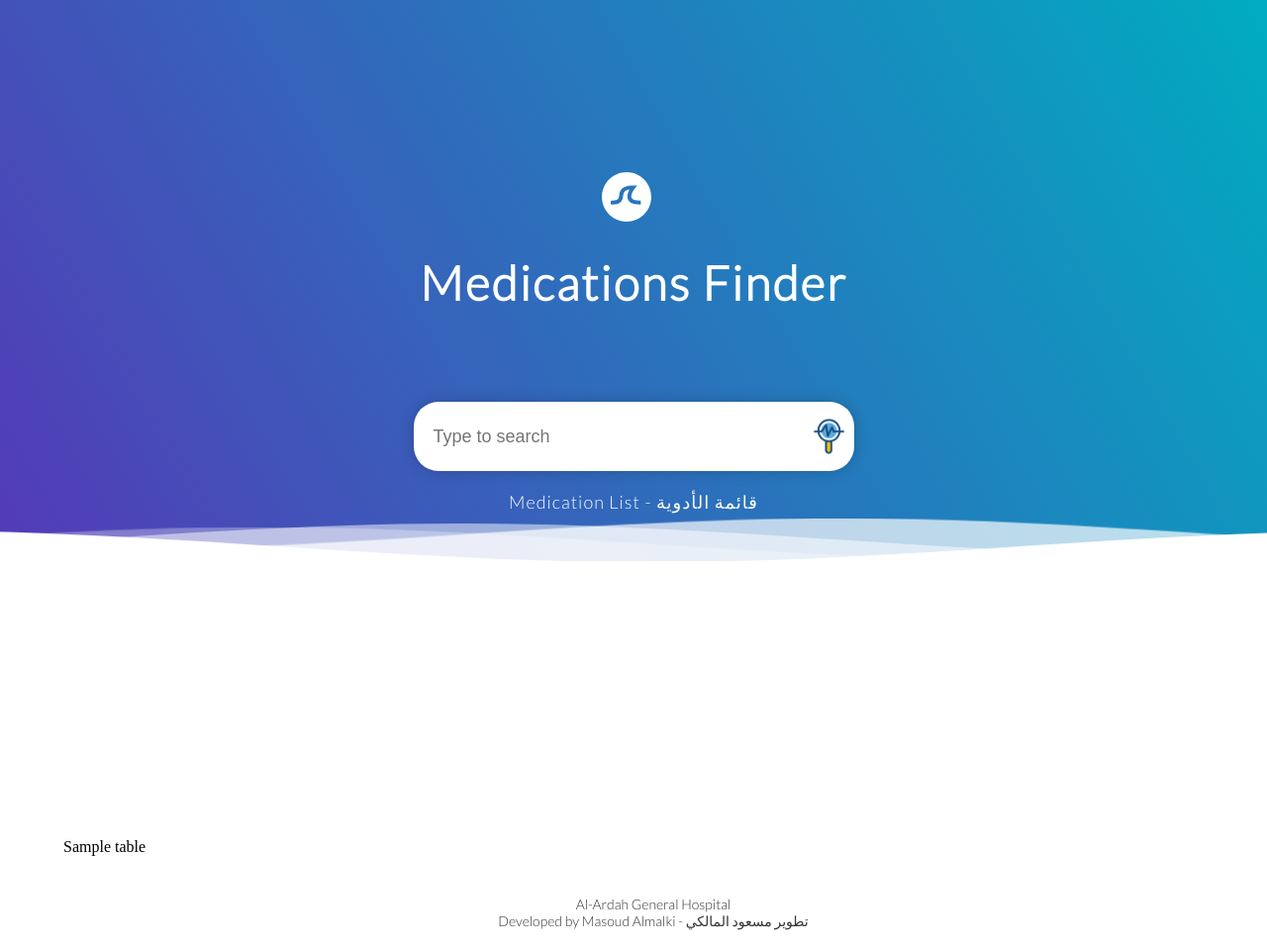
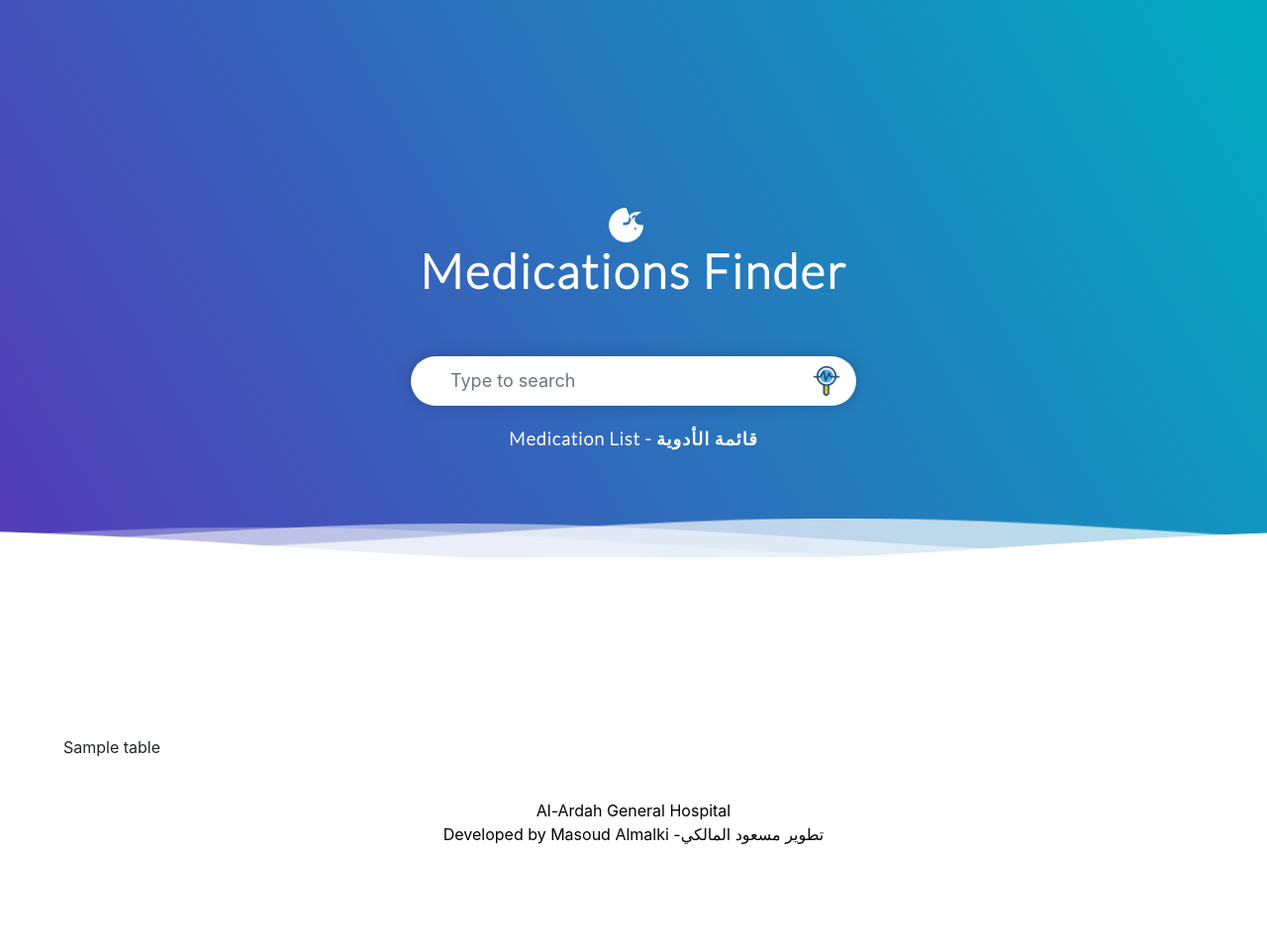
Before and after one commit to harysim/Medications_Finder, a Flask app: template templates/index.html in a window 1280 px wide. Shown: the whole page at 99% size. After the commit the page ends 853 px from the top, so only its background shows below. Run offline with Flask 3, Linux system fonts and the light colour scheme; the template is opened without the code that fills it: most values are stand-ins (such as "Sample title", 1, 10 or a date in 2020); parts of the project's set-up code (start-up, migrations or seed data) failed here and were passed over; some libraries are stand-ins or nearby versions.

Commit message:
Final optimizations and adjustments

```diff
--- a/static/styles.css
+++ b/static/styles.css
@@ -83,22 +83,23 @@
 }
 
 .search-input {
-  width: 90%;
+  width: 100%;
   height: 50px;
-  padding: 10px 20px;
+  padding: 10px 20px 10px 40px;
   border: none;
   border-radius: 25px;
   box-shadow: 0 0 15px rgba(0, 0, 0, 0.2);
   font-size: 18px;
+  padding-right: 50px;
 }
 
 .search-icon {
   position: absolute;
-  right: 10px;
+  right: 15px;
   top: 50%;
   transform: translateY(-50%);
-  width: 35px;
-  height: 35px;
+  width: 30px;
+  height: 30px;
   background: url('/static/magnifying-glass-icon.png') no-repeat center center;
   background-size: contain;
   cursor: pointer;
@@ -182,6 +183,7 @@
 .results-table-wrapper {
   width: 90%;
   margin: 20px auto;
+  overflow-x: auto;
 }
 
 .results-table {
@@ -227,7 +232,7 @@
   text-align: center;
   padding: 20px;
   background: white;
-  color: white;
+  color: black;
   width: 100%;
   position: relative;
   flex: 0 0 auto;
--- a/templates/index.html
+++ b/templates/index.html
@@ -5,7 +5,23 @@
     <meta charset="UTF-8">
     <meta name="viewport" content="width=device-width, initial-scale=1.0">
     <title>Medications Finder</title>
+    <link rel="stylesheet" href="https://stackpath.bootstrapcdn.com/bootstrap/4.5.2/css/bootstrap.min.css">
     <link rel="stylesheet" href="{{ url_for('static', filename='styles.css') }}">
+    <style>
+        .results-table-wrapper table {
+            width: 100%;
+        }
+        .no-results-message {
+            text-align: center;
+            color: white;
+            font-size: 1.5em;
+        }
+        .download-link {
+            color: white;
+            text-decoration: none;
+            font-weight: bold;
+        }
+    </style>
 </head>
 
 <body>
@@ -16,8 +32,7 @@
                 <path fill="#FFFFFF" stroke="#000000" stroke-width="10" stroke-miterlimit="10" d="M57,283" />
                 <g>
                     <path fill="#fff"
-                        d="M250.4,0.8C112.7,0.8,1,112.4,1,250.2c0,137.7,111.7,249.4,249.4,249.4c137.7,0,249.4-111.7,249.4-249.4
-                    C499.8,112.4,388.1,0.8,250.4,0.8z M383.8,326.3c-62,0-101.4-14.1-117.6-46.3c-17.1-34.1-2.3-75.4,13.2-104.1
+                        d="M250.4,0.8C112.7,0.8,1,112.4,1,250.2c0,137.7,111.7,249.4,249.4,249.4c137.7,0,249.4-111.7,249.4-249.4c-62,0-101.4-14.1-117.6-46.3c-17.1-34.1-2.3-75.4,13.2-104.1
                     c-22.4,3-38.4,9.2-47.8,18.3c-11.2,10.9-13.6,26.7-16.3,45c-3.1,20.8-6.6,44.4-25.3,62.4c-19.8,19.1-51.6,26.9-100.2,24.6
                     l1.8-39.7c35.9,1.6,59.7-2.9,70.8-13.6c8.9-8.6,11.1-22.9,13.5-39.6c6.3-42,14.8-99.4,141.4-99.4h41L333,166
                     c-12.6,16-45.4,68.2-31.2,96.2c9.2,18.3,41.5,25.6,91.2,24.2l1.1,39.8C390.5,326.2,387.1,326.3,383.8,326.3z" />
@@ -48,16 +63,14 @@
     <!-- Content starts -->
     <div class="content flex">
         <div class="search-wrapper">
-
             <form action="/search" method="POST">
                 <div class="input-holder">
-                    <input type="text" name="query" class="search-input" placeholder="Type to search" />
-                    <button type="submit" class="search-icon"><span></span></button>
+                    <input type="text" name="query" class="search-input form-control" placeholder="Type to search" />
+                    <button type="submit" class="search-icon btn btn-primary"><span></span></button>
                 </div>
             </form>
         </div>
         <a href="{{ url_for('download_file', filename='medi_price.pdf') }}" class="download-link" download>Medication List - قائمة الأدوية</a>
-
     </div>
     <!-- Content ends -->
 
@@ -65,7 +78,7 @@
     <div class="results">
         {% if tables %}
             {% for table in tables %}
-                <div class="results-table-wrapper">
+                <div class="results-table-wrapper table-responsive">
                     {{ table|safe }}
                 </div>
             {% endfor %}
@@ -78,9 +91,14 @@
 
     <!-- Footer -->
     <div class="footer">
-        <p>Al-Ardah General Hospital</p>
-        <p>Developed by Masoud Almalki - تطوير مسعود المالكي</p>
+        Al-Ardah General Hospital
+        <br>
+        Developed by Masoud Almalki -تطوير مسعود المالكي
     </div>
+
+    <script src="https://code.jquery.com/jquery-3.5.1.slim.min.js"></script>
+    <script src="https://cdn.jsdelivr.net/npm/@popperjs/core@2.9.2/dist/umd/popper.min.js"></script>
+    <script src="https://stackpath.bootstrapcdn.com/bootstrap/4.5.2/js/bootstrap.min.js"></script>
 </body>
 
 </html>
```
Also changed, not shown: other parts of static/styles.css (+38 -2 lines), app.py (line endings or trailing spaces), 1 other file.
